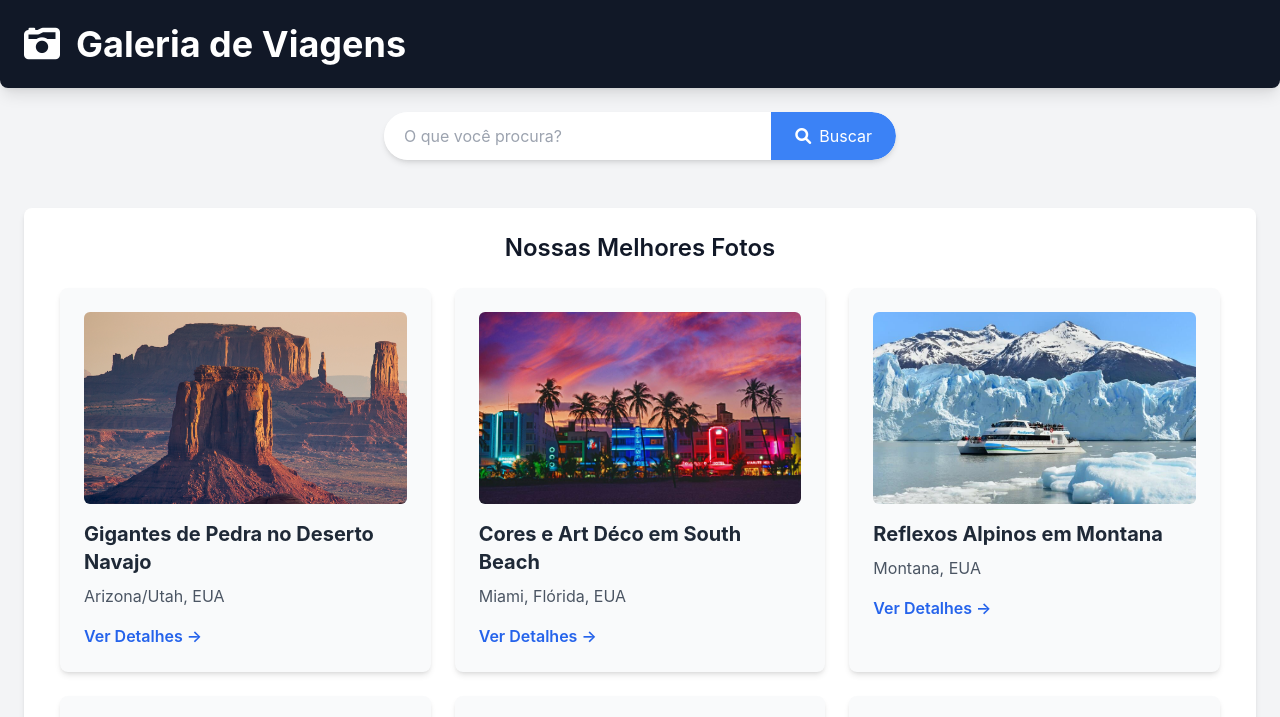
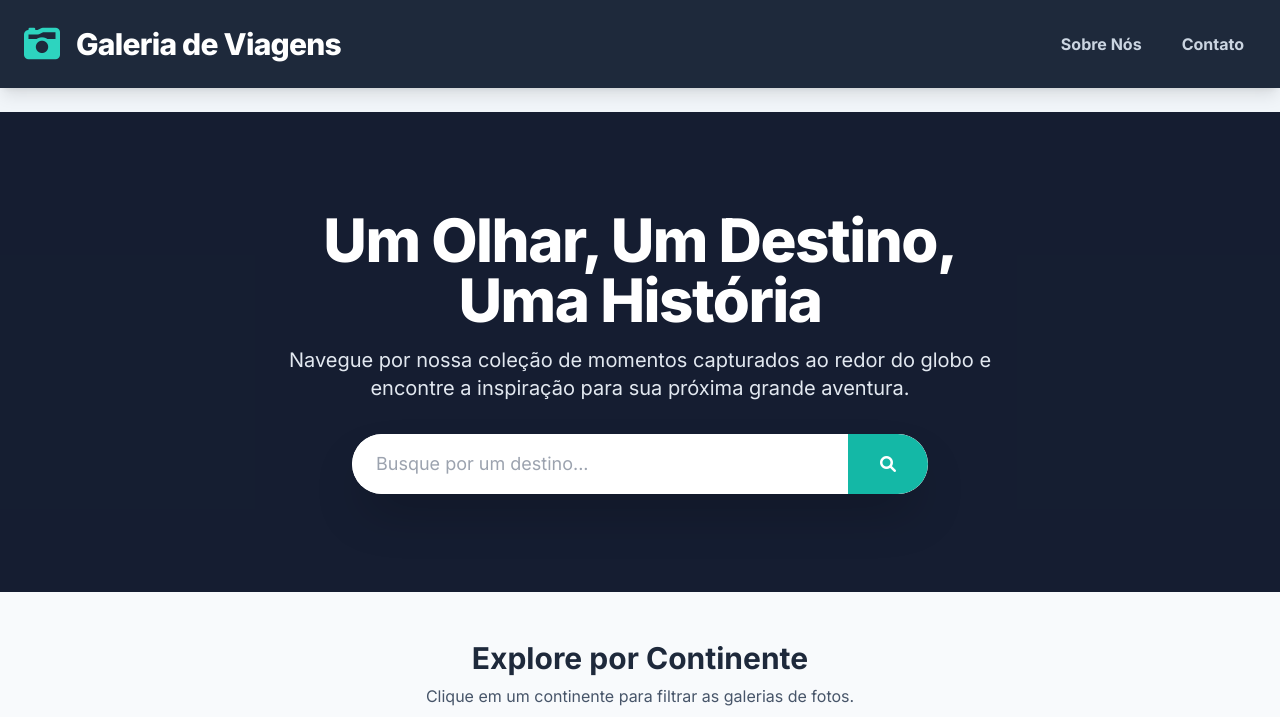
Before and after one commit to Leonardo22sp/galeria-de-viagem-django, a Django app: page /buscar/ in a window 1280 px wide. Shown: the top 717 px of the page. Run offline with Django 5.2, Linux system fonts and the light colour scheme; data comes from the database, SQL or seed files in the repository; both versions use the stored data as it was after the commit; some libraries are stand-ins or nearby versions.

Commit message:
adicao da pagina sobre nos, contato e reestilizacao

```diff
--- /dev/null
+++ b/galeria_viagens/fotos/forms.py
@@ -0,0 +1,6 @@
+from django import forms
+
+class ContatoForm(forms.Form):
+    nome = forms.CharField(max_length=100, required=True)
+    email = forms.EmailField(required=True)
+    mensagem = forms.CharField(widget=forms.Textarea, required=True)
--- a/galeria_viagens/fotos/templates/fotos/base.html
+++ b/galeria_viagens/fotos/templates/fotos/base.html
@@ -8,34 +8,41 @@
     <title>{% block title %}Galeria de Viagens{% endblock %}</title>
     <script src="https://cdn.tailwindcss.com"></script>
     <link rel="stylesheet" href="https://cdnjs.cloudflare.com/ajax/libs/font-awesome/6.0.0-beta3/css/all.min.css">
+    <link rel="preconnect" href="https://fonts.googleapis.com">
+    <link rel="preconnect" href="https://fonts.gstatic.com" crossorigin>
+    <link href="https://fonts.googleapis.com/css2?family=Inter:wght@400;500;700;800&display=swap" rel="stylesheet">
     <style>
         body { font-family: 'Inter', sans-serif; }
     </style>
 </head>
 
-<body class="bg-gray-100 text-gray-900">
-    <header class="bg-gray-900 text-white p-6 shadow-lg rounded-b-lg">
-        <div class="container mx-auto flex flex-col sm:flex-row items-center justify-between">
+<body class="bg-slate-100 text-slate-800">
+    <header class="bg-slate-800 text-white shadow-lg">
+        <div class="container mx-auto flex flex-col sm:flex-row items-center justify-between p-6">
             <div class="flex items-center mb-4 sm:mb-0">
-                <div class="text-4xl mr-4">
+                <div class="text-4xl mr-4 text-teal-400">
                     <i class="fas fa-camera-retro"></i>
                 </div>
-                <h1 class="text-4xl font-bold text-center sm:text-left">
-                    <a href="{% url 'index' %}" class="hover:text-gray-300 transition duration-300">Galeria de Viagens</a>
+                <h1 class="text-3xl font-extrabold tracking-tight">
+                    <a href="{% url 'index' %}" class="hover:text-teal-300 transition-colors duration-300">Galeria de Viagens</a>
                 </h1>
             </div>
-            {% block nav %}
-            {% endblock %}
+            <nav class="flex gap-x-4">
+                <a href="{% url 'sobre_nos' %}" class="font-semibold text-slate-300 hover:text-white transition-colors duration-300 px-3 py-2 rounded-md">Sobre Nós</a>
+                <a href="{% url 'contato' %}" class="font-semibold text-slate-300 hover:text-white transition-colors duration-300 px-3 py-2 rounded-md">Contato</a>
+            </nav>
         </div>
     </header>
 
-    <main class="container mx-auto p-6 mt-8">
+    <main class="container mx-auto p-6 mt-6">
         {% block content %}
         {% endblock %}
     </main>
 
-    <footer class="mt-12 p-6 text-center text-gray-600">
-        <p>&copy; {% now "Y" %} Galeria de Viagens. Todos os direitos reservados.</p>
+    <footer class="mt-12 py-8 text-center bg-slate-800 text-slate-400">
+        <div class="container mx-auto">
+            <p>&copy; {% now "Y" %} Galeria de Viagens. Todos os direitos reservados.</p>
+        </div>
     </footer>
 </body>
 
--- a/galeria_viagens/fotos/templates/fotos/index.html
+++ b/galeria_viagens/fotos/templates/fotos/index.html
@@ -1,42 +1,94 @@
 {% extends 'fotos/base.html' %}
+{% load static %}
 
-{% block title %}Galeria de Viagens - Início{% endblock %}
+{% block title %}
+    {% if continente_selecionado %}
+        Fotos de {{ continente_selecionado }}
+    {% else %}
+        Galeria de Viagens - Explore o Mundo
+    {% endif %}
+{% endblock %}
 
 {% block content %}
-<section class="container mx-auto p-4 flex justify-center -mt-12">
-    <form method="get" action="{% url 'buscar' %}" class="w-full max-w-lg flex bg-white rounded-full shadow-md overflow-hidden">
+
+{% if foto_destaque and foto_destaque.imagem %}
+<header
+    class="relative -mt-6 -mx-6 h-[60vh] flex items-center justify-center text-center bg-cover bg-center"
+    style="background-image: url('{{ foto_destaque.imagem.url }}');">
+{% else %}
+<header
+    class="relative -mt-6 -mx-6 h-[60vh] flex items-center justify-center text-center bg-cover bg-center"
+    style="background-color: #1e293b;">
+{% endif %}
+
+    <div class="absolute inset-0 bg-slate-900 bg-opacity-60"></div>
+
+    <div class="relative z-10 p-6 text-white max-w-3xl">
+        <h1 class="text-5xl md:text-6xl font-extrabold mb-4 tracking-tight leading-tight">Um Olhar, Um Destino, Uma História</h1>
+        <p class="text-lg md:text-xl text-slate-200 mb-8">Navegue por nossa coleção de momentos capturados ao redor do globo e encontre a inspiração para sua próxima grande aventura.</p>
+
+        <form method="get" action="{% url 'buscar' %}" class="w-full max-w-xl mx-auto flex bg-white rounded-full shadow-2xl overflow-hidden">
             <input
                 type="text"
                 name="q"
                 value="{{ query|default:'' }}"
-            placeholder="O que você procura?"
-            class="flex-grow p-3 text-gray-700 focus:outline-none focus:ring-2 focus:ring-blue-500 rounded-l-full pl-5">
+                placeholder="Busque por um destino..."
+                class="flex-grow p-4 text-slate-700 focus:outline-none focus:ring-2 focus:ring-teal-500 rounded-l-full pl-6 text-lg">
             <button
                 type="submit"
-            class="bg-blue-500 hover:bg-blue-600 text-white p-3 px-6 rounded-r-full transition duration-300 ease-in-out flex items-center justify-center">
-            <i class="fas fa-search mr-2"></i> Buscar
+                class="bg-teal-500 hover:bg-teal-600 text-white p-4 px-8 rounded-r-full transition-colors duration-300 flex items-center justify-center font-bold">
+                <i class="fas fa-search"></i>
             </button>
         </form>
+    </div>
+</header>
+
+<section class="py-12 bg-slate-50 -mx-6 px-6">
+    <div class="container mx-auto text-center">
+        <h2 class="text-3xl font-bold text-slate-800 mb-2">Explore por Continente</h2>
+        <p class="text-slate-600 mb-6">Clique em um continente para filtrar as galerias de fotos.</p>
+        <div class="flex flex-wrap gap-3 justify-center">
+            {% for slug, nome in continentes_list %}
+                <a href="{% url 'filtrar_continente' slug %}" class="bg-white hover:bg-teal-500 text-slate-700 hover:text-white font-semibold px-5 py-2 rounded-full transition-all duration-300 shadow-md border border-slate-200 hover:border-teal-500">{{ nome }}</a>
+            {% endfor %}
+        </div>
+    </div>
 </section>
 
-<div class="bg-white rounded-lg shadow-md p-6 mt-8">
-    <h2 class="text-2xl font-semibold mb-6 text-center">Nossas Melhores Fotos</h2>
-    <div class="flex flex-wrap justify-center gap-6">
+<div class="container mx-auto mt-12">
+    <h2 class="text-3xl font-bold mb-8 text-center text-slate-900 tracking-tight">
+        {% if continente_selecionado %}
+            Explorando {{ continente_selecionado }}
+        {% elif query %}
+            Resultados para "{{ query }}"
+        {% else %}
+            Recentes Adições à Galeria
+        {% endif %}
+    </h2>
+    <div class="grid grid-cols-1 sm:grid-cols-2 lg:grid-cols-3 gap-8">
         {% if cards %}
             {% for card in cards %}
-            <div class="w-full sm:w-[calc(50%-1.5rem)] lg:w-[calc(33.333%-1.5rem)] bg-gray-50 p-6 rounded-lg shadow-md hover:shadow-lg transition-shadow duration-300 ease-in-out">
-                <a href="{% url 'detalhe_foto' card.id %}">
+            <div class="group bg-white rounded-xl shadow-md hover:shadow-2xl transition-all duration-300 ease-in-out hover:-translate-y-2">
+                <a href="{% url 'detalhe_foto' card.id %}" class="block">
+                    <div class="overflow-hidden rounded-t-xl">
                         {% if card.imagem %}
-                    <img src="{{ card.imagem.url }}" alt="{{ card.titulo }}" class="w-full h-48 object-cover rounded-md mb-4">
+                        <img src="{{ card.imagem.url }}" alt="{{ card.titulo }}" class="w-full h-56 object-cover transform group-hover:scale-105 transition-transform duration-300">
                         {% endif %}
+                    </div>
+                    <div class="p-6">
+                        <h3 class="text-2xl font-bold mb-2 text-slate-800">{{ card.titulo }}</h3>
+                        <p class="text-slate-600 mb-4 flex items-center"><i class="fas fa-map-marker-alt mr-2 text-slate-400"></i>{{ card.local }}</p>
+                        <span class="font-semibold text-teal-600 hover:text-teal-800 transition-colors duration-300">Ver Detalhes &rarr;</span>
+                    </div>
                 </a>
-                <h3 class="text-xl font-bold mb-2 text-gray-800">{{ card.titulo }}</h3>
-                <p class="text-gray-600 mb-4">{{ card.local }}</p>
-                <a href="{% url 'detalhe_foto' card.id %}" class="text-blue-600 hover:text-blue-800 font-semibold">Ver Detalhes &rarr;</a>
             </div>
             {% endfor %}
         {% else %}
-            <p class="col-span-full text-center text-gray-500">Nenhuma foto encontrada.</p>
+            <div class="col-span-full text-center bg-slate-50 rounded-xl p-12">
+                <i class="fas fa-camera-retro text-4xl text-slate-400 mb-4"></i>
+                <h3 class="text-2xl font-semibold text-slate-700">Nenhuma foto encontrada</h3>
+                <p class="text-slate-500 mt-2">Tente ajustar sua busca ou selecione outro continente.</p>
+            </div>
         {% endif %}
     </div>
 </div>
--- a/galeria_viagens/fotos/urls.py
+++ b/galeria_viagens/fotos/urls.py
@@ -3,8 +3,10 @@ from . import views
 
 urlpatterns = [
     path('', views.index, name='index'),
-
     path('foto/<int:foto_id>/', views.detalhe_foto, name='detalhe_foto'),
-
     path('buscar/', views.buscar, name='buscar'),
+    path('continente/<slug:continente_slug>/', views.filtrar_continente, name='filtrar_continente'),
+    path('sobre-nos/', views.sobre_nos, name='sobre_nos'),
+    path('contato/', views.contato, name='contato'),
+    path('contato/sucesso/', views.contato_sucesso, name='contato_sucesso'),
 ]
--- a/galeria_viagens/fotos/views.py
+++ b/galeria_viagens/fotos/views.py
@@ -1,28 +1,77 @@
-from django.shortcuts import render, get_object_or_404
-from .models import Foto
+from django.shortcuts import render, get_object_or_404, redirect
+from .models import Foto, CONTINENTES
+from .forms import ContatoForm
+import csv
+from datetime import datetime
+import os
 
 def index(request):
-    """Renderiza a página inicial com todas as fotos publicadas."""
     fotos = Foto.objects.filter(publicada=True).order_by('-data_viagem')
-    return render(request, 'fotos/index.html', {'cards': fotos})
+    foto_destaque = Foto.objects.filter(publicada=True, destaque=True).order_by('?').first()
+    contexto = {
+        'cards': fotos,
+        'continentes_list': CONTINENTES,
+        'foto_destaque': foto_destaque,
+    }
+    return render(request, 'fotos/index.html', contexto)
 
 def detalhe_foto(request, foto_id):
-    """Renderiza a página de detalhes para uma única foto."""
     foto = get_object_or_404(Foto, pk=foto_id)
     return render(request, 'fotos/detalhe_foto.html', {'foto': foto})
 
 def buscar(request):
-    """Filtra as fotos com base em uma consulta de busca e reutiliza o template da página inicial para exibir os resultados."""
     fotos_publicadas = Foto.objects.filter(publicada=True).order_by('-data_viagem')
-
     query = request.GET.get('q')
     if query:
         resultados = fotos_publicadas.filter(titulo__icontains=query)
     else:
         resultados = fotos_publicadas
-
     contexto = {
         'cards': resultados,
         'query': query,
+        'continentes_list': CONTINENTES,
     }
     return render(request, 'fotos/index.html', contexto)
+
+def filtrar_continente(request, continente_slug):
+    continente_info = dict(CONTINENTES)
+    continente_nome = continente_info.get(continente_slug, "Desconhecido")
+    fotos_publicadas = Foto.objects.filter(publicada=True, continente=continente_slug).order_by('-data_viagem')
+    contexto = {
+        'cards': fotos_publicadas,
+        'continentes_list': CONTINENTES,
+        'continente_selecionado': continente_nome,
+    }
+    return render(request, 'fotos/index.html', contexto)
+
+def sobre_nos(request):
+    return render(request, 'fotos/sobre_nos.html')
+
+def contato(request):
+    if request.method == 'POST':
+        form = ContatoForm(request.POST)
+        if form.is_valid():
+            nome = form.cleaned_data['nome']
+            email = form.cleaned_data['email']
+            mensagem = form.cleaned_data['mensagem']
+            data_envio = datetime.now().strftime("%Y-%m-%d %H:%M:%S")
+            file_path = 'mensagens.csv'
+            file_exists = os.path.isfile(file_path)
+            with open(file_path, 'a', newline='', encoding='utf-8') as csvfile:
+                fieldnames = ['data_envio', 'nome', 'email', 'mensagem']
+                writer = csv.DictWriter(csvfile, fieldnames=fieldnames)
+                if not file_exists:
+                    writer.writeheader()
+                writer.writerow({
+                    'data_envio': data_envio,
+                    'nome': nome,
+                    'email': email,
+                    'mensagem': mensagem
+                })
+            return redirect('contato_sucesso')
+    else:
+        form = ContatoForm()
+    return render(request, 'fotos/contato.html', {'form': form})
+
+def contato_sucesso(request):
+    return render(request, 'fotos/contato_sucesso.html')
--- /dev/null
+++ b/galeria_viagens/mensagens.csv
@@ -0,0 +1,4 @@
+data_envio,nome,email,mensagem
+2025-09-18 21:05:40,Leonardo,leonardo@gmail.com,Oi!
+2025-09-18 21:06:12,Isabella,isabella@gmail.com,Oi!
+2025-09-18 21:06:54,Matheus,matheus@gmail.com,Adorei seu blog de fotos de viagens! Eu e meu marido estamos muito felizes!
```
Also changed, not shown: galeria_viagens/fotos/models.py (+13 -0 lines), galeria_viagens/fotos/templates/fotos/contato.html (added, +44 -0 lines), galeria_viagens/fotos/templates/fotos/contato_sucesso.html (added, +14 -0 lines), galeria_viagens/fotos/templates/fotos/detalhe_foto.html (+19 -21 lines), galeria_viagens/fotos/templates/fotos/sobre_nos.html (added, +65 -0 lines), manage.py (added, +20 -0 lines), galeria_viagens/db.sqlite3, galeria_viagens/fotos/migrations/0002_foto_estilo.py (added), galeria_viagens/fotos/migrations/0003_foto_continente.py (added), galeria_viagens/fotos/migrations/0004_remove_foto_estilo_alter_foto_continente.py (added), galeria_viagens/fotos/migrations/0005_alter_foto_continente.py (added), galeria_viagens/fotos/migrations/0006_foto_destaque.py (added). Lines whose indentation alone changed are shown as unchanged.
